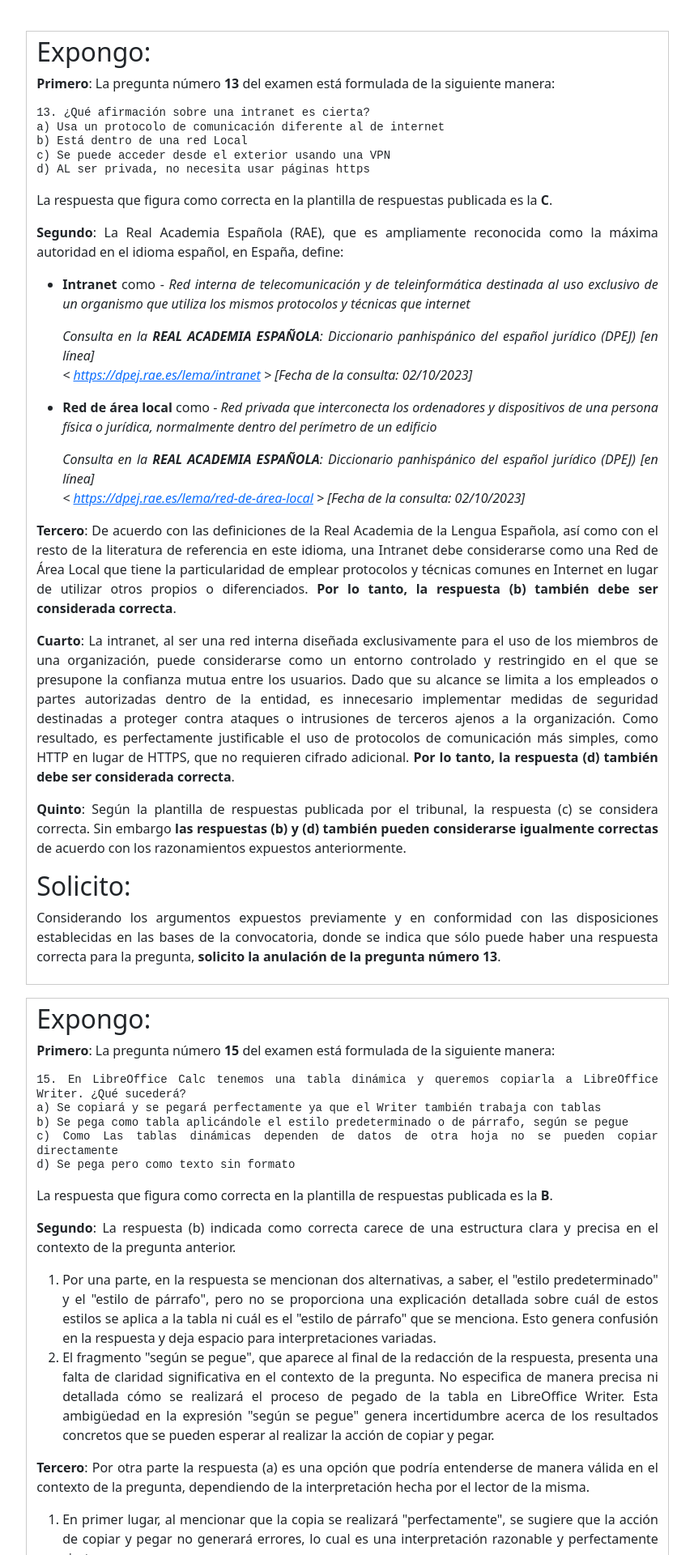
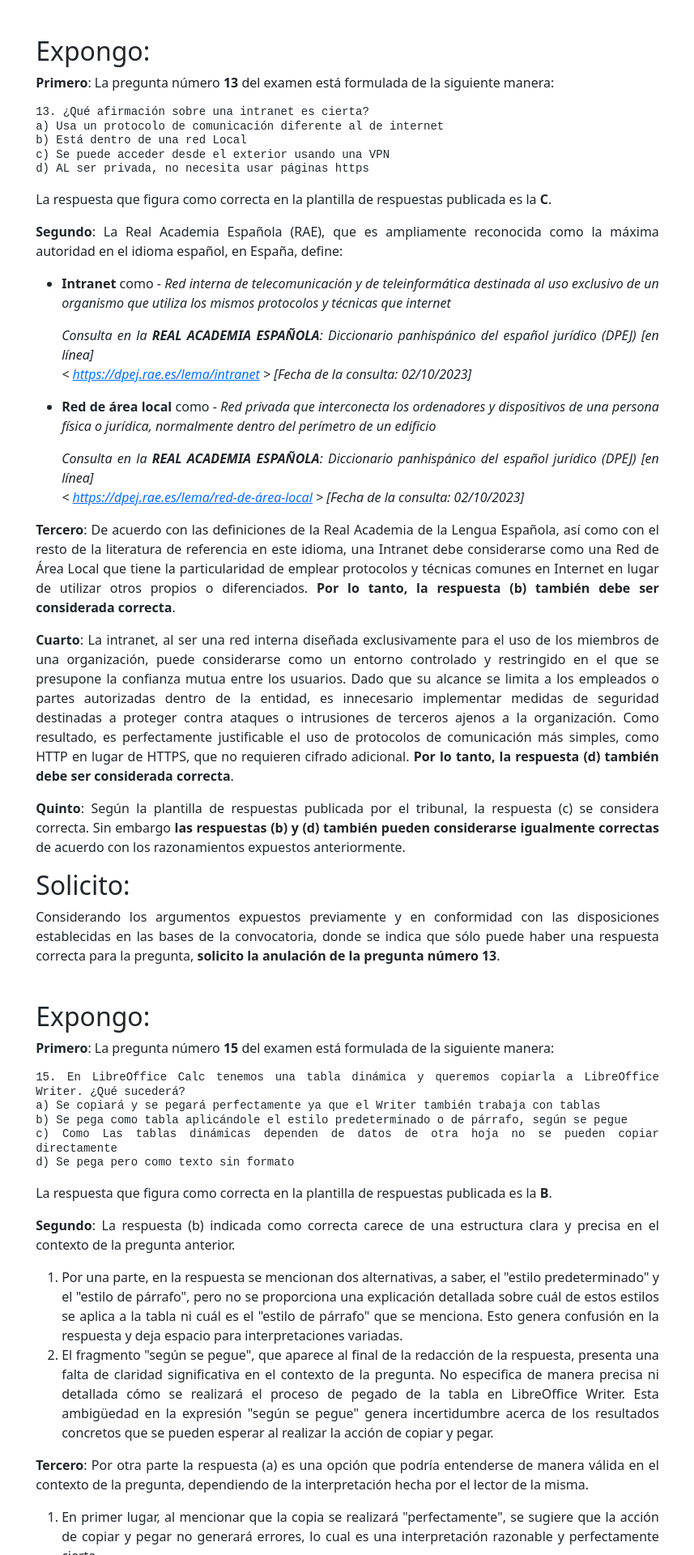
Before and after one commit to sotogarcia/sotogarcia.github.io, a Jekyll site: the page docs/xunta-c2-2023.html, which Jekyll copies as it is, in a window 1280 px wide. Shown: the top 1920 px of the page at 81% size, without its empty margins (211-1068 px from the left). Built offline with Jekyll 4.4.1, drawn with Linux system fonts in a browser that asks for light colours.

Commit message:
[minor] Quick save

```diff
--- a/docs/xunta-c2-2023.html
+++ b/docs/xunta-c2-2023.html
@@ -8,7 +8,7 @@
 <body style="max-width: 21cm; margin: 1cm auto;">
 
 <!-- impugnment 13: begin -->
-<div style="border:1px solid #cccccc; page-break-before: always; padding:6px 12px; text-align: justify; line-height: 1.5em; margin: 1em 0px;">
+<div style=" page-break-before: always; padding:6px 12px; text-align: justify; line-height: 1.5em; margin: 1em 0px;">
   <h2 stye="font-size: 16px;">Expongo:</h2>
 
   <p>
@@ -98,7 +98,7 @@ d) AL ser privada, no necesita usar páginas https
 <!-- impugnment 13: end -->
 
 <!-- impugnment 15: begin -->
-<div style="border:1px solid #cccccc; page-break-before: always; padding:6px 12px; text-align: justify; line-height: 1.5em; margin: 1em 0px;">
+<div style=" page-break-before: always; padding:6px 12px; text-align: justify; line-height: 1.5em; margin: 1em 0px;">
   <h2 stye="font-size: 16px;">Expongo:</h2>
 
   <p>
@@ -174,7 +174,7 @@ d) Se pega pero como texto sin formato
 <!-- impugnment 15: end -->
 
 <!-- impugnment 20: begin -->
-<div style="border:1px solid #cccccc; page-break-before: always; padding:6px 12px; text-align: justify; line-height: 1.5em; margin: 1em 0px;">
+<div style=" page-break-before: always; padding:6px 12px; text-align: justify; line-height: 1.5em; margin: 1em 0px;">
   <h2 stye="font-size: 16px;">Expongo:</h2>
 
   <p>
@@ -238,7 +238,7 @@ d) Podemos buscarlo rápidamente en < Archivo >, < Documentos recientes >
 <!-- impugnment 20: end -->
 
 <!-- impugnment 22: begin -->
-<div style="border:1px solid #cccccc; page-break-before: always; padding:6px 12px; text-align: justify; line-height: 1.5em; margin: 1em 0px;">
+<div style=" page-break-before: always; padding:6px 12px; text-align: justify; line-height: 1.5em; margin: 1em 0px;">
   <h2 stye="font-size: 16px;">Expongo:</h2>
 
   <p>
@@ -302,7 +302,7 @@ d) Solamente podemos tener como predeterminada la plantilla que trae por defecto
 <!-- impugnment 22: end -->
 
 <!-- impugnment 25: begin -->
-<div style="border:1px solid #cccccc; page-break-before: always; padding:6px 12px; text-align: justify; line-height: 1.5em; margin: 1em 0px;">
+<div style=" page-break-before: always; padding:6px 12px; text-align: justify; line-height: 1.5em; margin: 1em 0px;">
   <h2 stye="font-size: 16px;">Expongo:</h2>
 
   <p>
@@ -391,7 +391,7 @@ d) {
 <!-- impugnment 25: end -->
 
 <!-- impugnment 29: begin -->
-<div style="border:1px solid #cccccc; page-break-before: always; padding:6px 12px; text-align: justify; line-height: 1.5em; margin: 1em 0px;">
+<div style=" page-break-before: always; padding:6px 12px; text-align: justify; line-height: 1.5em; margin: 1em 0px;">
   <h2 stye="font-size: 16px;">Expongo:</h2>
 
   <p>
@@ -455,7 +455,7 @@ d) Usaremos la opción [ Comparar documento sin control de cambios ]
 <!-- impugnment 29: end -->
 
 <!-- impugnment 31: begin -->
-<div style="border:1px solid #cccccc; page-break-before: always; padding:6px 12px; text-align: justify; line-height: 1.5em; margin: 1em 0px;">
+<div style=" page-break-before: always; padding:6px 12px; text-align: justify; line-height: 1.5em; margin: 1em 0px;">
   <h2 stye="font-size: 16px;">Expongo:</h2>
 
   <p>
@@ -515,7 +515,7 @@ d) Usaremos las herramientas [ Mostrar retícula ] y [ Acoplar a retícula ]
 <!-- impugnment 31: end -->
 
 <!-- impugnment: begin -->
-<div style="border:1px solid #cccccc; page-break-before: always; padding:6px 12px; text-align: justify; line-height: 1.5em; margin: 1em 0px;">
+<div style=" page-break-before: always; padding:6px 12px; text-align: justify; line-height: 1.5em; margin: 1em -0.5;">
   <h2 stye="font-size: 16px;">Expongo:</h2>
 
   <p>
@@ -602,7 +602,7 @@ d) EL nombre "Meses" solo tiene validez en la primera hoja, tendremos que indica
 <!-- impugnment: end -->
 
 <!-- impugnment: begin -->
-<div style="border:1px solid #cccccc; page-break-before: always; padding:6px 12px; text-align: justify; line-height: 1.5em; margin: 1em 0px;">
+<div style=" page-break-before: always; padding:6px 12px; text-align: justify; line-height: 1.5em; margin: 1em 0px;">
   <h2 stye="font-size: 16px;">Expongo:</h2>
 
   <p>
@@ -658,7 +658,7 @@ d) Ordenamos cada columna de la hoja de la A a la Z y ahora en la primera celda
 <!-- impugnment: end -->
 
 <!-- impugnment: begin -->
-<div style="border:1px solid #cccccc; page-break-before: always; padding:6px 12px; text-align: justify; line-height: 1.5em; margin: 1em 0px;">
+<div style=" page-break-before: always; padding:6px 12px; text-align: justify; line-height: 1.5em; margin: 1em 0px;">
   <h2 stye="font-size: 16px;">Expongo:</h2>
 
   <p>
```
